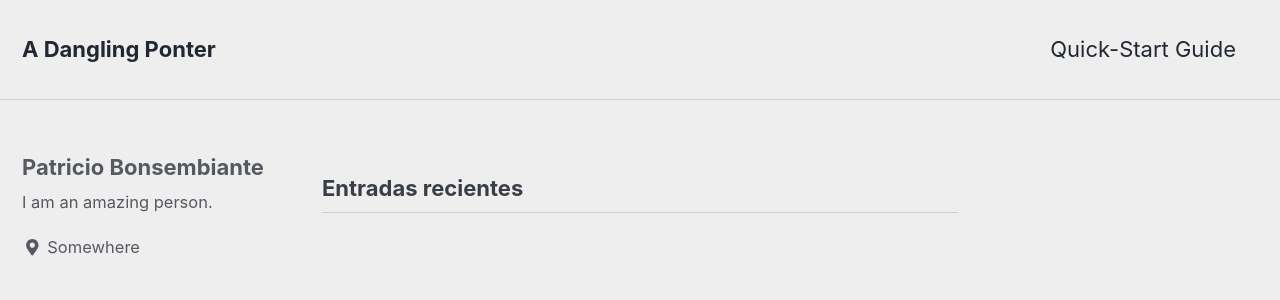
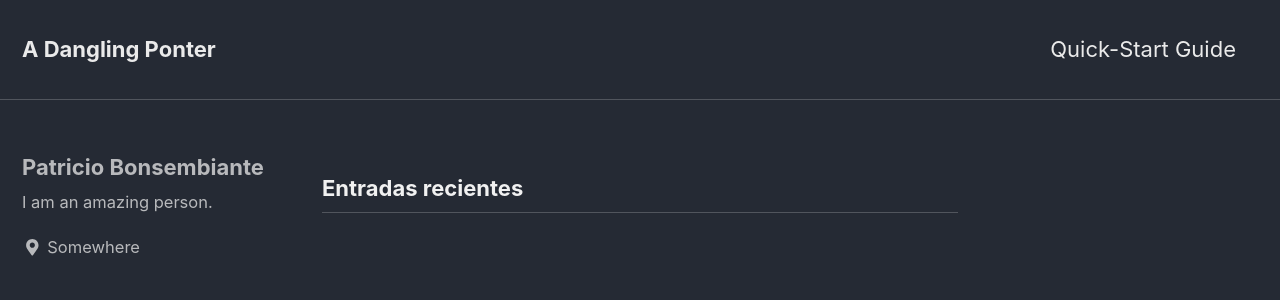
Before and after one commit to pbonsembiante/pbonsembiante.github.io, a Jekyll site: the page built from index.html, in a window 1280 px wide and 900 px high. Shown: the top 300 px of the window. Built offline with Jekyll 4.4.1, drawn with Linux system fonts in a browser that asks for light colours; nearby versions of some CDN libraries; the list of posts is cut into pages by our own code.

Commit message:
Updated repo path

```diff
--- a/_config.yml
+++ b/_config.yml
@@ -5,7 +5,7 @@
 # For technical reasons, this file is *NOT* reloaded automatically when you use
 # `jekyll serve`. If you change this file, please restart the server process.
 
-minimal_mistakes_skin    : "air" # "default" "air", "aqua", "contrast", "dark", "dirt", "neon", "mint", "plum", "sunrise"
+minimal_mistakes_skin    : "dark" # "default" "air", "aqua", "contrast", "dark", "dirt", "neon", "mint", "plum", "sunrise"
 
 # Site Settings
 locale                   : "es-ES"
@@ -13,8 +13,8 @@
 title_separator          : "-"
 name                     : "Patricio Bonsembiante"
 description              : "Sabiduria a martillazos"
-url                      : "https:/pbonsembiante.github.io/" # the base hostname & protocol for your site e.g. "https://mmistakes.github.io"
-baseurl                  : "/" # the subpath of your site, e.g. "/blog"
+url                      : "https:/pbonsembiante.github.io" # the base hostname & protocol for your site e.g. "https://mmistakes.github.io"
+baseurl                  : "" # the subpath of your site, e.g. "/blog"
 repository               : "pbonsembiante/pbonsembiante.github.io" # GitHub username/repo-name e.g. "mmistakes/minimal-mistakes"
 teaser                   : # path of fallback teaser image, e.g. "/assets/images/500x300.png"
 # breadcrumbs            : false # true, false (default)
```
